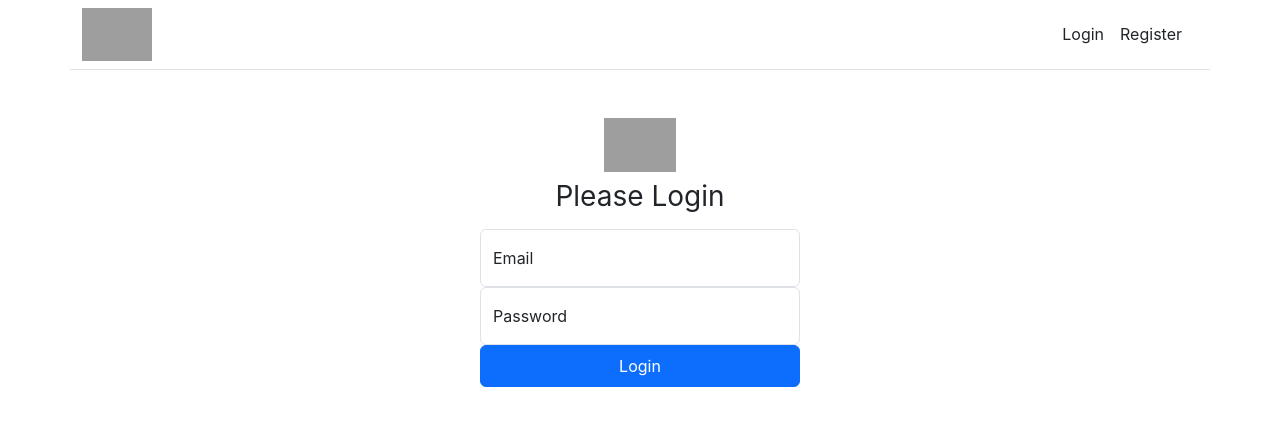
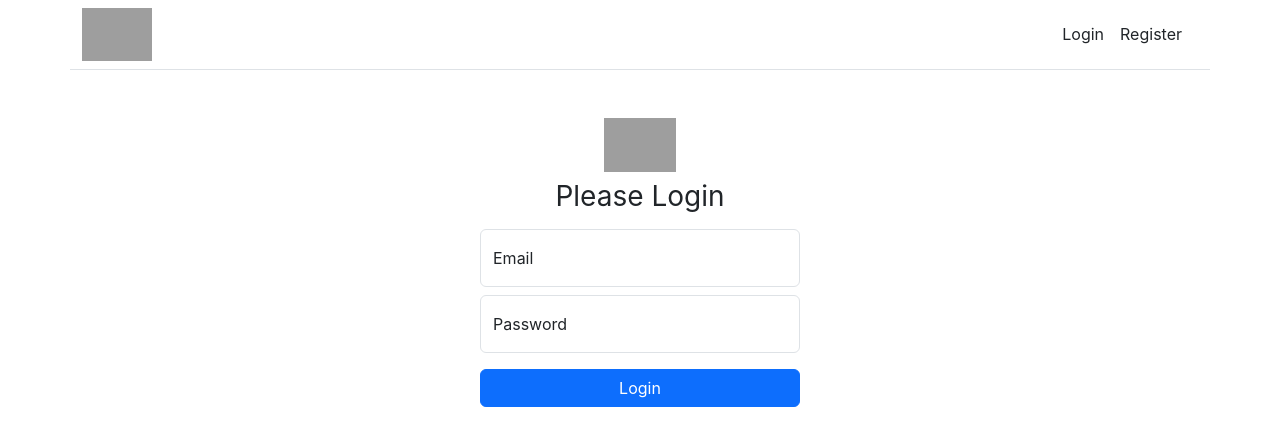
Before and after one commit to therealilyas/react-redux-application, a React (Create React App) app: page /login in a window 1280 px wide. Shown: the top 446 px of the page. Built offline with nearby package versions, Linux system fonts and the light colour scheme; grey boxes are pictures that could not be loaded.

Commit message:
Redux. Redux-Toolkit

```diff
--- a/package.json
+++ b/package.json
@@ -3,12 +3,14 @@
   "version": "0.1.0",
   "private": true,
   "dependencies": {
+    "@reduxjs/toolkit": "^1.9.5",
     "@testing-library/jest-dom": "^5.16.5",
     "@testing-library/react": "^13.4.0",
     "@testing-library/user-event": "^13.5.0",
     "bootstrap": "^5.3.0",
     "react": "^18.2.0",
     "react-dom": "^18.2.0",
+    "react-redux": "^8.1.0",
     "react-router-dom": "^6.13.0",
     "react-scripts": "5.0.1",
     "web-vitals": "^2.1.4"
--- a/src/components/login.jsx
+++ b/src/components/login.jsx
@@ -1,9 +1,19 @@
 import React, { useState } from "react";
 import { icon } from "../constants";
 import { Input } from "../ui";
+import { useDispatch, useSelector } from "react-redux";
+import { loginUserStart } from "../slice/auth";
 const Login = () => {
   const [email, setEmail] = useState("");
   const [password, setPassword] = useState("");
+  const dispatch = useDispatch();
+  const { isLoading } = useSelector((state) => state.auth);
+
+  const loginHandler = (e) => {
+    e.preventDefault();
+    dispatch(loginUserStart());
+  };
+
   return (
     <div>
       <div className="text-center mt-5">
@@ -25,8 +35,13 @@ const Login = () => {
               setState={setPassword}
             />
 
-            <button className="btn btn-primary w-100 py-2" type="submit">
-              Login
+            <button
+              className="btn btn-primary w-100  mt-2"
+              type="submit"
+              disabled={isLoading}
+              onClick={loginHandler}
+            >
+              {isLoading ? "Loading..." : "Login"}
             </button>
           </form>
         </main>
--- a/src/components/register.jsx
+++ b/src/components/register.jsx
@@ -15,7 +15,7 @@ const Register = () => {
 
           <Input
             label={"Username"}
-            type={text}
+            type={"text"}
             state={name}
             setState={setName}
           />
@@ -32,7 +32,7 @@ const Register = () => {
             setState={setPassword}
           />
 
-          <button className="btn btn-primary w-100 py-2" type="submit">
+          <button className="btn btn-primary w-100 mt-2" type="submit">
             Register
           </button>
         </form>
--- a/src/index.js
+++ b/src/index.js
@@ -3,11 +3,16 @@ import ReactDOM from "react-dom/client";
 import "./index.css";
 import App from "./App";
 import { BrowserRouter } from "react-router-dom";
+import { Provider } from "react-redux";
+import store from "./store";
 const root = ReactDOM.createRoot(document.getElementById("root"));
+
 root.render(
   <React.StrictMode>
     <BrowserRouter>
-      <App />
+      <Provider store={store}>
+        <App />
+      </Provider>
     </BrowserRouter>
   </React.StrictMode>
 );
--- /dev/null
+++ b/src/slice/auth.js
@@ -0,0 +1,22 @@
+import { createSlice } from "@reduxjs/toolkit";
+
+const initialState = {
+  isLoading: false,
+  loggedIn: false,
+  user: null,
+};
+
+export const authSlice = createSlice({
+  name: "auth",
+  initialState,
+  reducers: {
+    loginUserStart: (state) => {
+      state.isLoading = true;
+    },
+    loginUserSuccess: (state) => {},
+    loginUserFailure: (state) => {},
+  },
+});
+
+export const { loginUserStart } = authSlice.actions;
+export default authSlice.reducer;
--- /dev/null
+++ b/src/store/index.js
@@ -0,0 +1,9 @@
+import { configureStore } from "@reduxjs/toolkit";
+import AuthReducer from "../slice/auth";
+
+export default configureStore({
+  reducer: {
+    auth: AuthReducer,
+  },
+  devTools: process.env.NODE_ENV !== "production",
+});
--- a/src/ui/input.jsx
+++ b/src/ui/input.jsx
@@ -1,4 +1,4 @@
-import React, { useState } from "react";
+import React from "react";
 
 const input = ({ label, state, setState, type }) => {
   return (
@@ -7,7 +7,7 @@ const input = ({ label, state, setState, type }) => {
         type={type}
         value={state}
         onChange={(e) => setState(e.target.value)}
-        className="form-control"
+        className="form-control mb-2"
         id="floatingInput"
         placeholder={label}
       />
```
Also changed, not shown: 1 other file (tests, documents, lock files or other folders).
